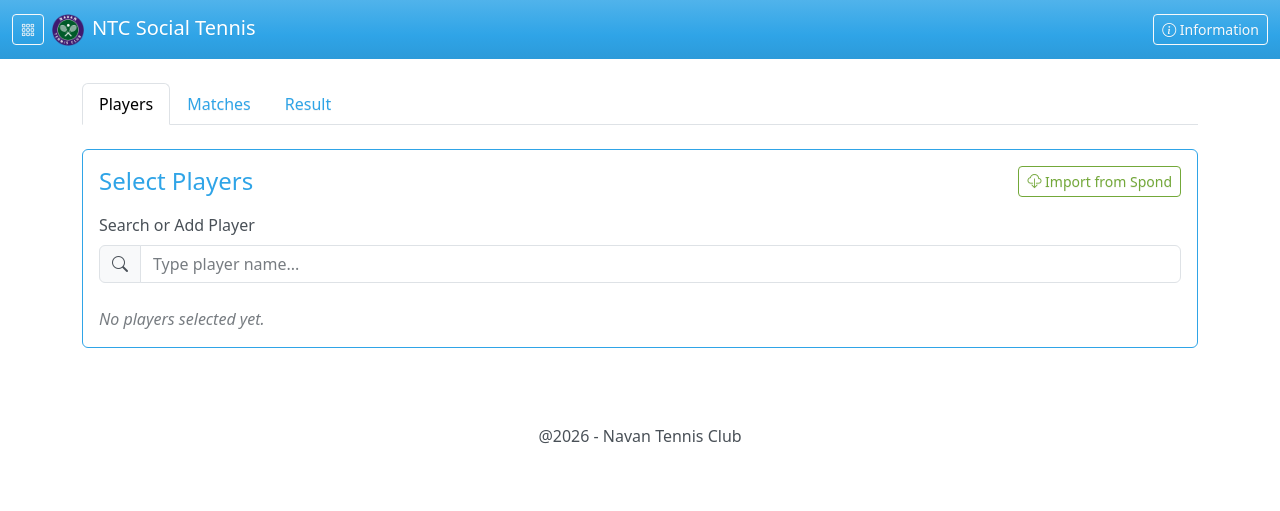
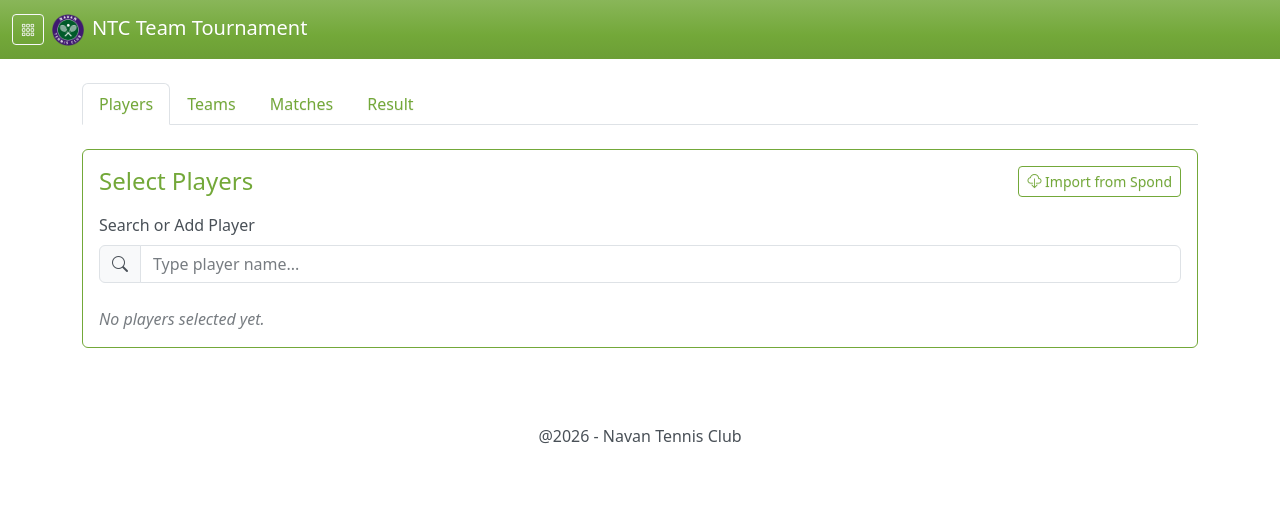
Before and after one commit to hommalex/social-tennis, a plain HTML site: page index.html in a window 1280 px wide. Drawn offline with nearby package versions, Linux system fonts and the light colour scheme; no server answers.

Commit message:
Default landing route to NTC Team Tournament (#/tournament/players)

```diff
--- a/index.html
+++ b/index.html
@@ -280,7 +280,7 @@
             'tournament-result': TournamentResult
         },
         setup() {
-            const appMode = ref('social'); // 'social' | 'tournament'
+            const appMode = ref('tournament'); // 'social' | 'tournament'
             const sideMenuOpen = ref(false);
             const currentTab = ref('tab-selection');
             // Deliberately not persisted: every page load starts locked again, so the
@@ -339,10 +339,10 @@
             // --- Hash routes: #/<mode>/<tab>, e.g. #/social/matches, #/tournament/teams ---
             // The hash is the source of truth: links and buttons change it, and
             // applyRoute() turns it into appMode/currentTab. A missing or unknown
-            // part falls back to Social Tuesday / Players.
+            // part falls back to Team Tournament / Players.
             const applyRoute = () => {
                 const [mode, slug] = location.hash.replace(/^#\/?/, '').split('/');
-                const routeMode = tabsByMode[mode] ? mode : 'social';
+                const routeMode = tabsByMode[mode] ? mode : 'tournament';
                 const tab = tabsByMode[routeMode].find(t => t.slug === slug) || tabsByMode[routeMode][0];
                 appMode.value = routeMode;
                 currentTab.value = tab.component;
```
